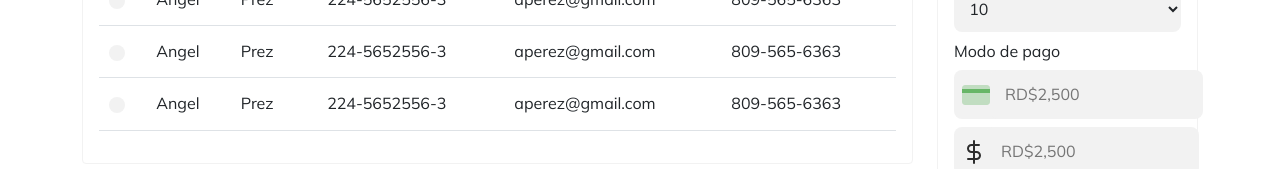
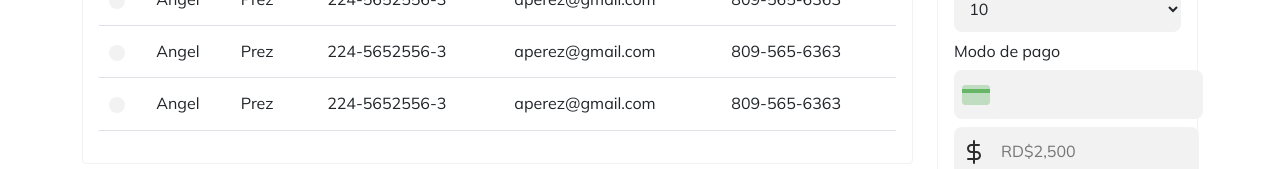
Before and after one commit to Felix-Asante/Vyana-portal, a React (Create React App) app: page / in a window 1280 px wide. Shown: the part 261-430 px from the top of the page. Built offline with nearby package versions, Linux system fonts and the light colour scheme.

Commit message:
masked cardnumber input

```diff
--- a/src/App.js
+++ b/src/App.js
@@ -7,7 +7,11 @@ export default function App() {
 	const { filter, filterHandler } = useFilterContext();
 
 	const closeFilterHandler = () => {
+		// return if filter Option is not opened
+		// else it will keep opening the filter options
+		// when any part of the app is clicked
 		if (!filter) return;
+		// else open the filter options
 		filterHandler();
 	};
 	return (
--- a/src/modules/checkout/Checkout.js
+++ b/src/modules/checkout/Checkout.js
@@ -7,9 +7,41 @@ import { DatePicker, Modal } from "antd";
 
 export default function Checkout() {
 	const { total, itemSelected } = useServiceContext();
-	const [modoPage, setModoPage] = useState(null);
+	const [modoPage, setModoPage] = useState(" ");
 	const [openModal, setOpenModal] = useState(false);
+	const [maskedCardNumber, setMaskedCardNumber] = useState(" ");
+	const [previewCardNumber, setPreviewCardNumber] = useState(false);
 
+	console.log(modoPage.length);
+	// MASK CARD NUMBER
+	const maskCreditCardInput = (deleting = false) => {
+		if (deleting) return;
+		modoPage?.split("").forEach(() => {
+			const mask = maskedCardNumber.concat("*");
+
+			setMaskedCardNumber(mask);
+		});
+	};
+
+	// accepting new user input
+	const handleCreditNumberChange = (e) => {
+		const latestInputs = e.target.value.trim().split("");
+		const latestValue = Number(latestInputs[latestInputs.length - 1]);
+		if (isNaN(latestValue)) {
+			return;
+		}
+		setModoPage((prev) => prev.concat(latestValue.toString()));
+		maskCreditCardInput();
+	};
+
+	// DELETE CARD NUMBER
+	const keyPressHandler = (e) => {
+		if (e.keyCode === 8) {
+			setMaskedCardNumber((prev) => prev.slice(0, -1));
+			setModoPage((prev) => prev.slice(0, -1));
+			maskCreditCardInput(true);
+		}
+	};
 	return (
 		<div className="checkout p-3 ">
 			<div className="total">
@@ -32,14 +64,19 @@ export default function Checkout() {
 						<div className="bg_light px-2 d-flex align-items-center">
 							<img src="/card.svg" alt="card" />
 							<input
-								type="password"
+								type="text"
 								className="bg_light"
 								id="method"
 								placeholder="RD$2,500"
-								onChange={(e) => setModoPage(e.target.value)}
+								value={previewCardNumber ? modoPage : maskedCardNumber}
+								onChange={handleCreditNumberChange}
+								onKeyDown={keyPressHandler}
 							/>
-							{modoPage && (
-								<EyeOutlined style={{ color: "#666666", cursor: "pointer" }} />
+							{modoPage > 1 && (
+								<EyeOutlined
+									style={{ color: "#666666", cursor: "pointer" }}
+									onClick={() => setPreviewCardNumber(!previewCardNumber)}
+								/>
 							)}
 						</div>
 					</div>
@@ -47,7 +84,7 @@ export default function Checkout() {
 						<div className="bg_light px-2 d-flex align-items-center">
 							<img src="/dollar.svg" alt="card" />
 							<input
-								type="text"
+								type="number"
 								className="bg_light"
 								id="method2"
 								placeholder="RD$2,500"
--- a/src/modules/main/Service.js
+++ b/src/modules/main/Service.js
@@ -104,7 +104,7 @@ export default function Service() {
 						aria-labelledby="dropdownMenuButton2"
 					>
 						<li onClick={() => optionsChangeHandler("Fisioterapia 1")}>
-							<span clspanssName="dropdown-item">Fisioterapia 1</span>
+							<span className="dropdown-item">Fisioterapia 1</span>
 						</li>
 						<li onClick={() => optionsChangeHandler("Fisioterapia 2")}>
 							<span className="dropdown-item">Fisioterapia 2</span>
--- a/src/sass/_global.scss
+++ b/src/sass/_global.scss
@@ -5,6 +5,17 @@
 	margin: 0;
 	padding: 0;
 	box-sizing: border-box;
+}
+/* Chrome, Safari, Edge, Opera */
+input::-webkit-outer-spin-button,
+input::-webkit-inner-spin-button {
+	-webkit-appearance: none;
+	margin: 0;
+}
+
+/* Firefox */
+input[type="number"] {
+	-moz-appearance: textfield;
 }
 body {
 	font-family: "Mulish", sans-serif;
```
Also changed, not shown: changes.txt (added).
